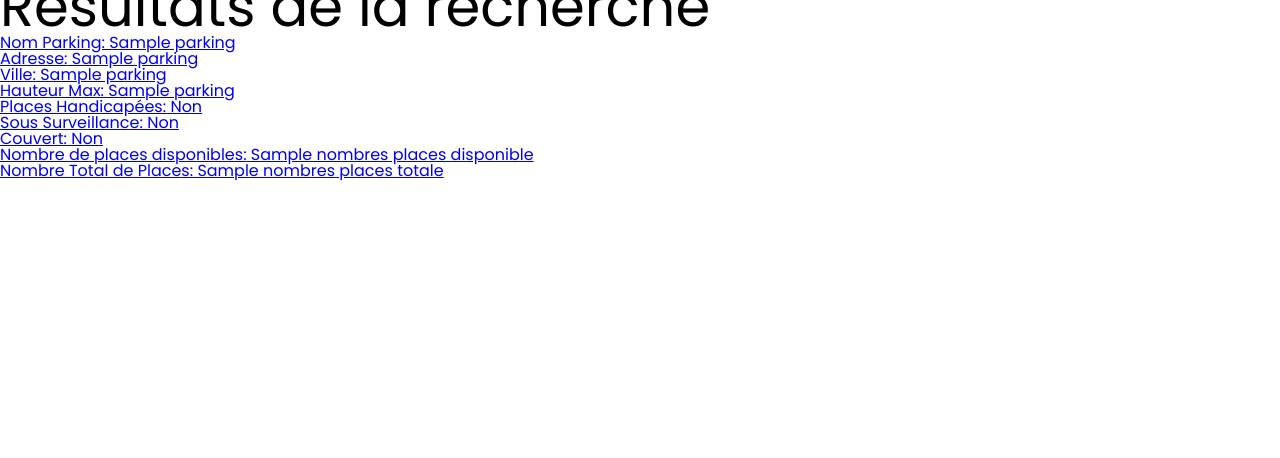
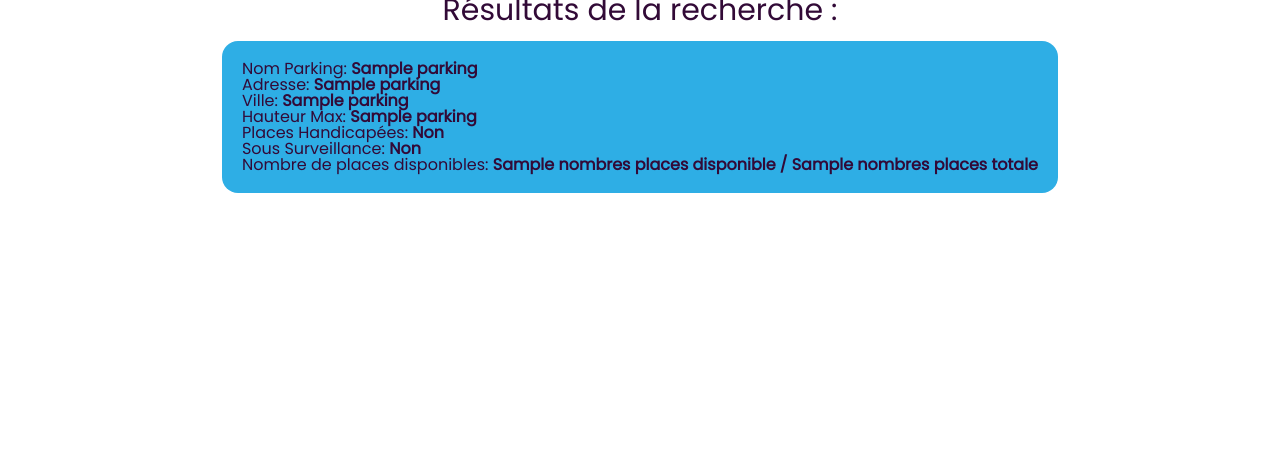
Before and after one commit to TimeoBlondeleauDubois/Seminaire, a Flask app: template templates/listerecherche.html in a window 1280 px wide. Shown: the part 146-604 px from the top of the page. Run offline with Flask 3, Linux system fonts and the light colour scheme; the template is opened without the code that fills it: most values are stand-ins (such as "Sample title", 1, 10 or a date in 2020).

Commit message:
chore: Mettre à jour les styles CSS et les templates pour la page de détail du parking, corriger la mise en page sur la page d'accueil et ajouter la fonctionnalité de réservation

```diff
--- /dev/null
+++ b/static/listerecherche.css
@@ -0,0 +1,66 @@
+.navbar {
+    background-image: url('../static/Picture/Header.svg');
+    display: flex;
+    height: 125px;
+    justify-content: space-between;
+    position: sticky;
+    width: 100%;
+}
+
+.logo {
+    max-width: 140px;
+    max-height: auto;
+    margin-left: 30px;
+}
+
+.account {
+    max-width: 60px;
+    max-height: auto;
+    margin-right: 30px;
+}
+
+.indication {
+    max-width: 55px;
+    max-height: auto;
+    margin-right: 15px;
+}
+
+.navaccount {
+    display: flex;
+}
+
+.lien {
+    text-decoration: none;
+    color: #320A37;
+    display: flex;
+    flex-direction: column;
+    justify-content: center;
+    align-items: center;
+    width: fit-content;
+    margin-bottom: 25px;
+
+}
+
+ul {
+    display: flex;
+    flex-direction: column;
+    justify-content: center;
+    align-items: center;
+}
+
+.liste {
+    width: fit-content;
+    background-color: #2EAEE5;
+    border-radius: 16px;
+    padding: 20px;
+}
+
+.title {
+    font-size: 30px;
+    color: #320A37;
+    text-align: center;
+}
+
+#bold {
+    font-weight: bold;
+}
--- a/templates/listerecherche.html
+++ b/templates/listerecherche.html
@@ -5,9 +5,10 @@
     <meta name="viewport" content="width=device-width, initial-scale=1.0">
     <title>Résultats de la recherche</title>
     <link rel="stylesheet" href="/static/reset.css">
-    <link rel="stylesheet" href="/static/home.css">
+    <link rel="stylesheet" href="/static/listerecherche.css">
     <link rel="stylesheet" href="/static/global.css">
 </head>
+<a href="/home">
 <div class="navbar">
     <img class="logo" src="../static/Picture/logo.svg" alt="logo">
     <div class="navaccount">
@@ -15,25 +16,25 @@
         <img class="account" src="../static/Picture/account.svg" alt="account">
     </div>
 </div>
+</a>
 <body>
-<h1>Résultats de la recherche</h1>
+    <br>
+<h1 class="title">Résultats de la recherche : </h1>
+<br>
 {% if Infos_parking %}
     <ul>
         {% for parking in Infos_parking %}
-        <a href="/detailparking/{{ parking[0] }}">
-            <li>
-                <strong>Nom Parking:</strong> {{ parking[1] }}<br>
-                <strong>Adresse:</strong> {{ parking[2] }}<br>
-                <strong>Ville:</strong> {{ parking[3] }}<br>
-                <strong>Hauteur Max:</strong> {{ parking[4] }}<br>
-                <strong>Places Handicapées:</strong> {{ "Oui" if parking[5] else "Non" }}<br>
-                <strong>Sous Surveillance:</strong> {{ "Oui" if parking[6] else "Non" }}<br>
-                <strong>Couvert:</strong> {{ "Oui" if parking[7] else "Non" }}<br>
-                <strong>Nombre de places disponibles:</strong> {{ nombres_places_disponibles[loop.index0] }}<br>
-                <strong>Nombre Total de Places:</strong> {{ nombres_places_totales[loop.index0] }}<br>
+        <a class="lien" href="/detailparking/{{ parking[0] }}">
+            <li class="liste">
+                <strong class="Nom_Parking">Nom Parking:</strong> <span id="bold">{{ parking[1] }}</span><br>
+                <strong class="adresse">Adresse:</strong> <span id="bold">{{ parking[2] }}</span><br>
+                <strong class="ville">Ville:</strong> <span id="bold">{{ parking[3] }}</span><br>
+                <strong class="hauteur">Hauteur Max:</strong> <span id="bold">{{ parking[4] }}</span><br>
+                <strong class="place">Places Handicapées:</strong> <span id="bold">{{ "Oui" if parking[5] else "Non" }}</span><br>
+                <strong class="surveillance">Sous Surveillance:</strong> <span id="bold">{{ "Oui" if parking[6] else "Non" }}</span><br>
+                <strong class="nbplace">Nombre de places disponibles:</strong> <span id="bold"> {{ nombres_places_disponibles[loop.index0] }} / {{ nombres_places_totales[loop.index0] }} </span><br>
             </li>
         </a>
-        <br>
         {% endfor %}
     </ul>
 {% else %}
```
Also changed, not shown: ParkEase.db.
